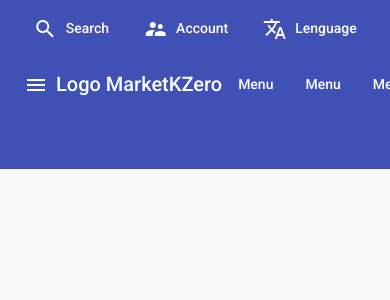
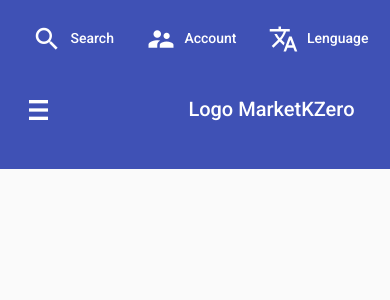
Before and after one commit to Hackovid-CodeNoir/angular, an Angular app: page / in a window 390 px wide. Shown: the top 300 px of the page. Built offline with nearby package versions, Linux system fonts and the light colour scheme.

Commit message:
Laying out the bottom header mobil-first

```diff
--- a/projects/market-kzero/src/app/global-area/global-area/global-area.component.html
+++ b/projects/market-kzero/src/app/global-area/global-area/global-area.component.html
@@ -24,16 +24,12 @@
         </div>
         <div class="options">
           <div>
-            <button mat-button [matMenuTriggerFor]="menu">
+            <button mat-button>
               <span class="material-icons">
                 search
               </span>
               Search
             </button>
-            <mat-menu #menu="matMenu">
-              <button mat-menu-item>Item 1</button>
-              <button mat-menu-item>Item 2</button>
-            </mat-menu>
           </div>
           <div>
             <button mat-button [matMenuTriggerFor]="menu">
@@ -69,12 +65,12 @@
           (click)="drawer.toggle()"
           *ngIf="isHandset$ | async"
         >
-          <mat-icon aria-label="Side nav toggle icon">menu</mat-icon>
+          <mat-icon aria-label="Side nav toggle icon" class="icono">menu</mat-icon>
         </button>
         <div class="logo">
           Logo MarketKZero
         </div>
-        <div>
+        <div class="button-menu">
           <button mat-button [matMenuTriggerFor]="menu">Menu</button>
           <mat-menu #menu="matMenu">
             <button mat-menu-item>Item 1</button>
--- a/projects/market-kzero/src/app/global-area/global-area/global-area.component.scss
+++ b/projects/market-kzero/src/app/global-area/global-area/global-area.component.scss
@@ -17,9 +17,14 @@
 }
 
 /*Head components*/
+span {
+  font-size: 30px;
+}
 .header-cont-top {
+  width: 95%;
   display: flex;
   justify-content: center;
+  margin-top: 10px;
 }
 
 .contact {
@@ -29,9 +34,23 @@
 .options {
   width: 100%;
   display: flex;
-  justify-content: space-around;
+  justify-content: space-between;
 }
 
 .options .material-icons {
   margin-right: 5px;
 }
+
+.header-cont-bottom {
+  width: 95%;
+  display: flex;
+  justify-content: space-between;
+  margin-top: 15px;
+}
+.button-menu {
+  display: none;
+}
+
+.icono {
+  font-size: 40px;
+}
```
